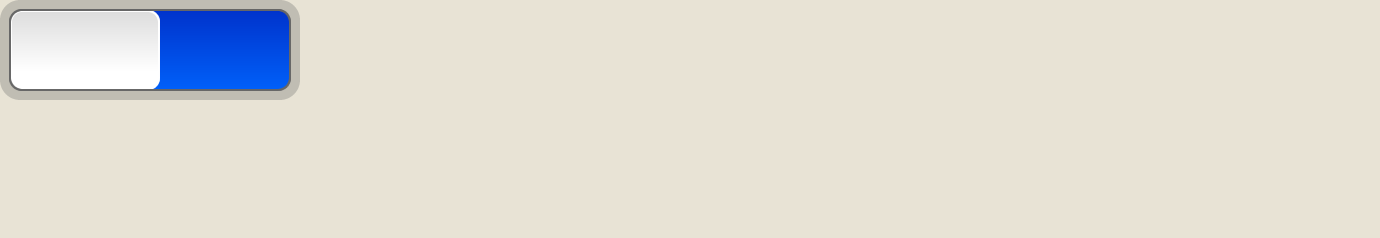
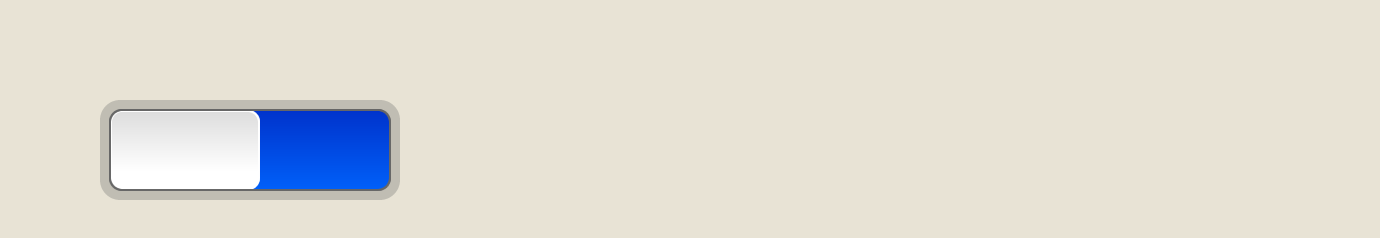
Before and after one commit to niw/jquery_plugins, a plain HTML site: page index.html in a window 1280 px wide. Shown: the whole page, 1380 px wide, since content can reach past the window. Drawn offline with Linux system fonts and the light colour scheme.

Commit message:
Clean up

```diff
--- a/index.html
+++ b/index.html
@@ -9,12 +9,13 @@
 (function($){
 	$.fn.slideswitch = function(options) {
 		var options = $.extend({
-			width: 300,
-			height: 100,
-			frameBorder: 10,
-			sliderWidth: 150,
+			width: 280,
+			height: 80,
+			sliderButtonWidth: 150,
+			frameBorder: 0,
 			frameClass: "slideswitch-frame",
 			frameCSS: {
+				padding: "10px",
 				background: "url(slideswitch-frame.png) no-repeat"
 			},
 			sliderClass: "slideswitch-slider",
@@ -22,61 +23,58 @@
 				background: "url(slideswitch-slider.png) no-repeat"
 			}
 		}, options);
+
 		$(this).each(function() {
-			var body = $(this);
-			body.css("position", "relative");
-
-			var slider = {
-				position: 0,
-				getBackgroundPosition: function() {
-					return (this.position + options.sliderWidth - options.width + options.frameBorder * 2) + "px 0";
-				},
-				updatePosition: function(position) {
-					this.position = position || 0;
-					this.element.css("backgroundPosition", this.getBackgroundPosition());
-				}
-			}
-			slider.element = $("<div/>")
+			var placeholder = $(this)
+				.css({position: "relative"});
+			var sliderWrapper = $("<div/>")
+				.css({width: "100%", height: "100%"});
+			var frame = $("<div/>")
+				.addClass(options.frameClass)
+				.css(options.frameCSS)
+				.css({position: "absolute"})
+				.width(options.width)
+				.height(options.height)
+				.append(sliderWrapper)
+				.appendTo(placeholder);
+			var slider = $("<div/>")
 				.addClass(options.sliderClass)
 				.css(options.sliderCSS)
 				.css({
 					position: "absolute",
-					left: options.frameBorder + "px",
-					top: options.frameBorder + "px"
+					left: frame.css("paddingLeft"),
+					top: frame.css("paddingTop")
 				})
-				.width(options.width - options.frameBorder * 2)
-				.height(options.height - options.frameBorder * 2)
-				.appendTo(body);
-			slider.updatePosition();
+				.width(frame.width())
+				.height(frame.height())
+				.prependTo(placeholder);
 
-			var frame = {
-			};
-			frame.element = $("<div/>")
-				.addClass(options.frameClass)
-				.css(options.frameCSS)
-				.css("position", "absolute")
-				.width(options.width).height(options.height)
-				.appendTo(body);
+			var sliderPosition = 0;
+			function updateSliderPosition(position) {
+				sliderPosition = position || 0;
+				slider.css({backgroundPosition: (sliderPosition + options.sliderButtonWidth - slider.width()) + "px 0"});
+			}
+			updateSliderPosition();
 
 			var onmove = function(event) {
-				var p = (event.clientX - options.frameBorder) + event.data.initialPosition;
-				p = Math.min(Math.max(p, 0), options.width - options.sliderWidth - options.frameBorder * 2);
-				slider.updatePosition(p);
+				var position = (event.clientX - sliderWrapper.offset().left) + event.data.initialPosition;
+				position = Math.min(Math.max(position, 0), slider.width() - options.sliderButtonWidth);
+				updateSliderPosition(position);
 			};
-			frame.element.bind("mousedown", function(event) {
-				var x = event.clientX - options.frameBorder;
-				if(x > slider.position && x < slider.position + options.sliderWidth) {
-					frame.element.bind("mousemove", {initialPosition: slider.position - x}, onmove);
+			frame.bind("mousedown", function(event) {
+				var x = event.clientX - sliderWrapper.offset().left;
+				if(x > sliderPosition && x < sliderPosition + options.sliderButtonWidth) {
+					frame.bind("mousemove", {initialPosition: sliderPosition - x}, onmove);
 				}
 				event.preventDefault();
 			})
 			$(document).bind("mouseup", function(event) {
-				frame.element.unbind("mousemove", onmove);
-				var x = event.clientX - options.frameBorder;
-				if(slider.position > (options.width - options.sliderWidth - options.frameBorder * 2) / 2) {
-					slider.updatePosition(options.width - options.sliderWidth - options.frameBorder * 2);
+				frame.unbind("mousemove", onmove);
+				var w = slider.width() - options.sliderButtonWidth;
+				if(sliderPosition >  w / 2) {
+					updateSliderPosition(w);
 				} else {
-					slider.updatePosition(0);
+					updateSliderPosition(0);
 				}
 			});
 		});
@@ -88,6 +86,11 @@
 })(jQuery);
 </script>
 <style type="text/css">
+.slideswitch {
+	position: absolute;
+	left: 100px;
+	top: 100px;
+}
 </style>
 <title>switch</title>
 </head>
```
Also changed, not shown: slideswitch.png.
